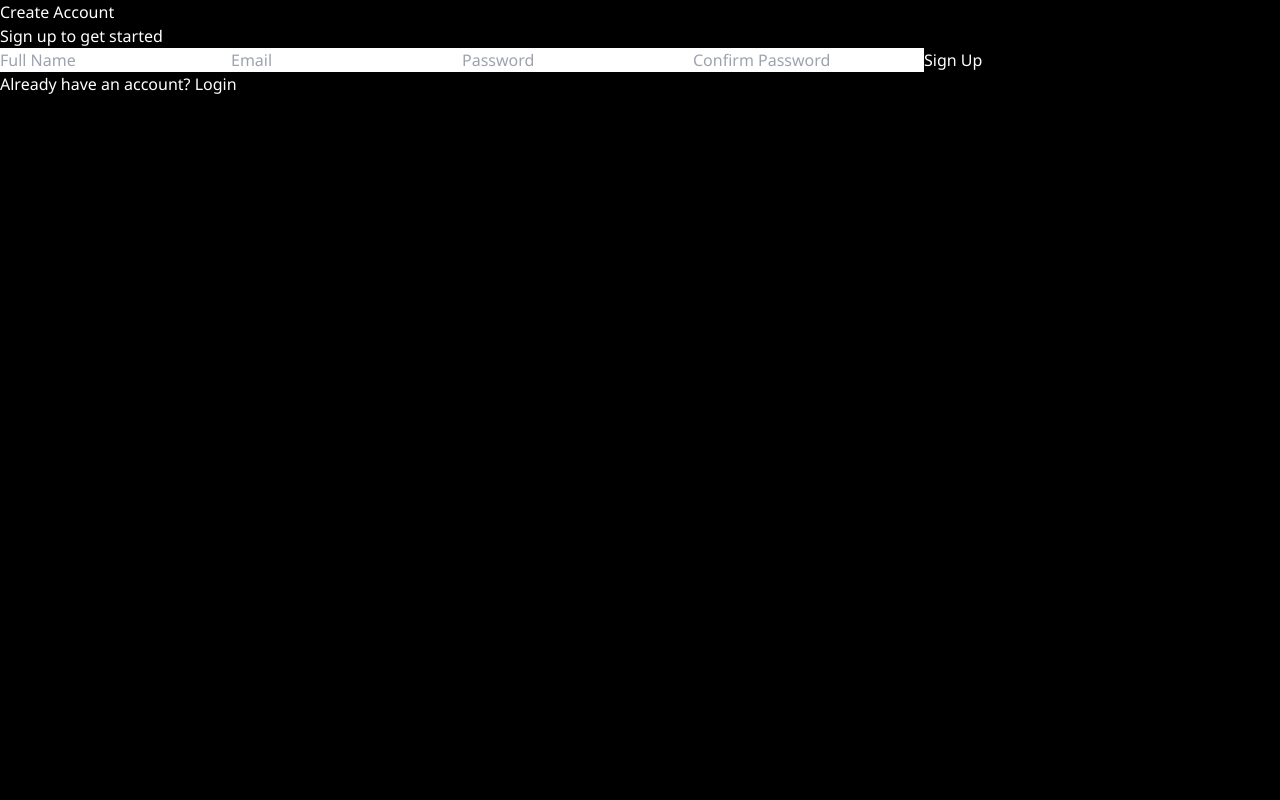
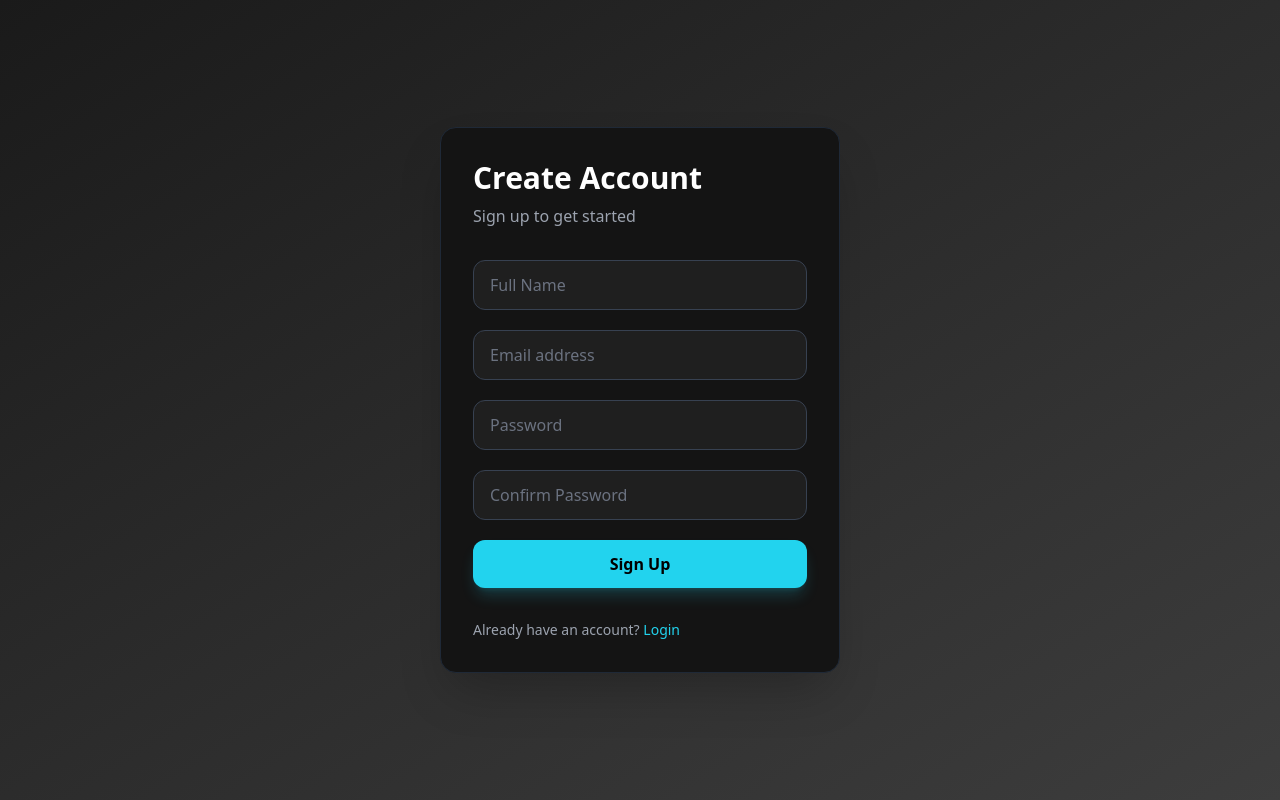
Before and after one commit to AnanyaDahal/FYP_AnanyaDahal_2408840, a React (Create React App) app in the folder frontend/: page /signup in a window 1280 px wide. Built offline with nearby package versions, Linux system fonts and the light colour scheme; the HTML template or start-up script is replaced by a standard one.

Commit message:
Signup page with tailwind css

```diff
--- a/frontend/src/pages/signup.css
+++ /dev/null
@@ -1,92 +0,0 @@
-/* Reset & base */
-* {
-  box-sizing: border-box;
-  font-family: "Segoe UI", sans-serif;
-}
-
-/* Page background */
-.signup-page {
-  height: 100vh;
-  display: flex;
-  justify-content: center;
-  align-items: center;
-  background: linear-gradient(135deg, #1a1a1a, #2c2c2c, #3d3d3d);
-}
-
-/* Card container */
-.signup-card {
-  width: 380px;
-  background: #141414;
-  padding: 40px;
-  border-radius: 12px;
-  box-shadow: 0 10px 30px rgba(0, 0, 0, 0.8);
-  text-align: center;
-  border: 1px solid #333;
-}
-
-/* Headings */
-.signup-card h2 {
-  color: #ffffff;
-  margin-bottom: 10px;
-}
-
-.signup-card p {
-  color: #bbbbbb;
-  margin-bottom: 25px;
-  font-size: 14px;
-}
-
-/* Inputs */
-.signup-card input {
-  width: 100%;
-  padding: 12px;
-  margin-bottom: 15px;
-  border-radius: 8px;
-  border: 1px solid #444;
-  background: #1f1f1f;
-  color: #ffffff;
-}
-
-.signup-card input::placeholder {
-  color: #888;
-}
-
-.signup-card input:focus {
-  outline: none;
-  border-color: #00bcd4;
-}
-
-/* Buttons */
-.signup-card button {
-  width: 100%;
-  padding: 12px;
-  background: #00bcd4;
-  color: #000;
-  border: none;
-  border-radius: 8px;
-  font-weight: bold;
-  cursor: pointer;
-  transition: background 0.3s ease;
-}
-
-.signup-card button:hover {
-  background: #0097a7;
-}
-
-/* Footer text / links */
-.signup-card .footer {
-  display: block;
-  margin-top: 20px;
-  font-size: 13px;
-  color: #00bcd4;
-  cursor: pointer;
-}
-
-.signup-card .footer a {
-  color: #00bcd4;
-  text-decoration: none;
-}
-
-.signup-card .footer a:hover {
-  text-decoration: underline;
-}
--- a/frontend/src/pages/signup.jsx
+++ b/frontend/src/pages/signup.jsx
@@ -1,24 +1,107 @@
-import React from "react";
-import "./signup.css";
+import React, { useState } from "react";
+import { Link, useNavigate } from "react-router-dom";
 
 const Signup = () => {
+  const navigate = useNavigate();
+
+  const [formData, setFormData] = useState({
+    name: "",
+    email: "",
+    password: "",
+    confirmPassword: "",
+  });
+
+  const [error, setError] = useState("");
+
+  const handleChange = (e) => {
+    setFormData({ ...formData, [e.target.name]: e.target.value });
+  };
+
+  const handleSignup = (e) => {
+    e.preventDefault();
+    setError("");
+
+    if (formData.password !== formData.confirmPassword) {
+      setError("Passwords do not match");
+      return;
+    }
+
+    // 🔐 later connect to backend
+    navigate("/login");
+  };
+
   return (
-    <div className="login-page">
-      <div className="login-card">
-        <h2>Create Account</h2>
-        <p>Sign up to get started</p>
+    <div className="min-h-screen flex items-center justify-center bg-gradient-to-br from-[#1a1a1a] via-[#2c2c2c] to-[#3d3d3d] px-4">
+      <div className="w-full max-w-[400px] bg-[#141414] p-8 rounded-2xl shadow-2xl border border-gray-800">
 
-        <form>
-          <input type="text" placeholder="Full Name" required />
-          <input type="email" placeholder="Email" required />
-          <input type="password" placeholder="Password" required />
-          <input type="password" placeholder="Confirm Password" required />
-          <button type="submit">Sign Up</button>
+        <header className="mb-8">
+          <h2 className="text-white text-3xl font-bold">Create Account</h2>
+          <p className="text-gray-400 mt-2">
+            Sign up to get started
+          </p>
+        </header>
+
+        {error && (
+          <div className="bg-red-500/10 border border-red-500 text-red-500 text-sm p-3 rounded-lg mb-6">
+            {error}
+          </div>
+        )}
+
+        <form onSubmit={handleSignup} className="space-y-5">
+          <input
+            type="text"
+            name="name"
+            placeholder="Full Name"
+            value={formData.name}
+            onChange={handleChange}
+            className="w-full px-4 py-3 rounded-xl bg-[#1f1f1f] border border-gray-700 text-white placeholder-gray-500 focus:ring-2 focus:ring-cyan-400 focus:border-transparent outline-none transition-all"
+            required
+          />
+
+          <input
+            type="email"
+            name="email"
+            placeholder="Email address"
+            value={formData.email}
+            onChange={handleChange}
+            className="w-full px-4 py-3 rounded-xl bg-[#1f1f1f] border border-gray-700 text-white placeholder-gray-500 focus:ring-2 focus:ring-cyan-400 focus:border-transparent outline-none transition-all"
+            required
+          />
+
+          <input
+            type="password"
+            name="password"
+            placeholder="Password"
+            value={formData.password}
+            onChange={handleChange}
+            className="w-full px-4 py-3 rounded-xl bg-[#1f1f1f] border border-gray-700 text-white placeholder-gray-500 focus:ring-2 focus:ring-cyan-400 focus:border-transparent outline-none transition-all"
+            required
+          />
+
+          <input
+            type="password"
+            name="confirmPassword"
+            placeholder="Confirm Password"
+            value={formData.confirmPassword}
+            onChange={handleChange}
+            className="w-full px-4 py-3 rounded-xl bg-[#1f1f1f] border border-gray-700 text-white placeholder-gray-500 focus:ring-2 focus:ring-cyan-400 focus:border-transparent outline-none transition-all"
+            required
+          />
+
+          <button
+            type="submit"
+            className="w-full py-3 rounded-xl bg-cyan-400 hover:bg-cyan-300 text-black font-bold transform active:scale-[0.98] transition-all shadow-lg shadow-cyan-400/20"
+          >
+            Sign Up
+          </button>
         </form>
 
-        <span className="forgot">
-          Already have an account? <a href="/login">Login</a>
-        </span>
+        <p className="mt-8 text-sm text-gray-400">
+          Already have an account?{" "}
+          <Link to="/login" className="text-cyan-400 hover:text-cyan-300 font-medium">
+            Login
+          </Link>
+        </p>
       </div>
     </div>
   );
```
